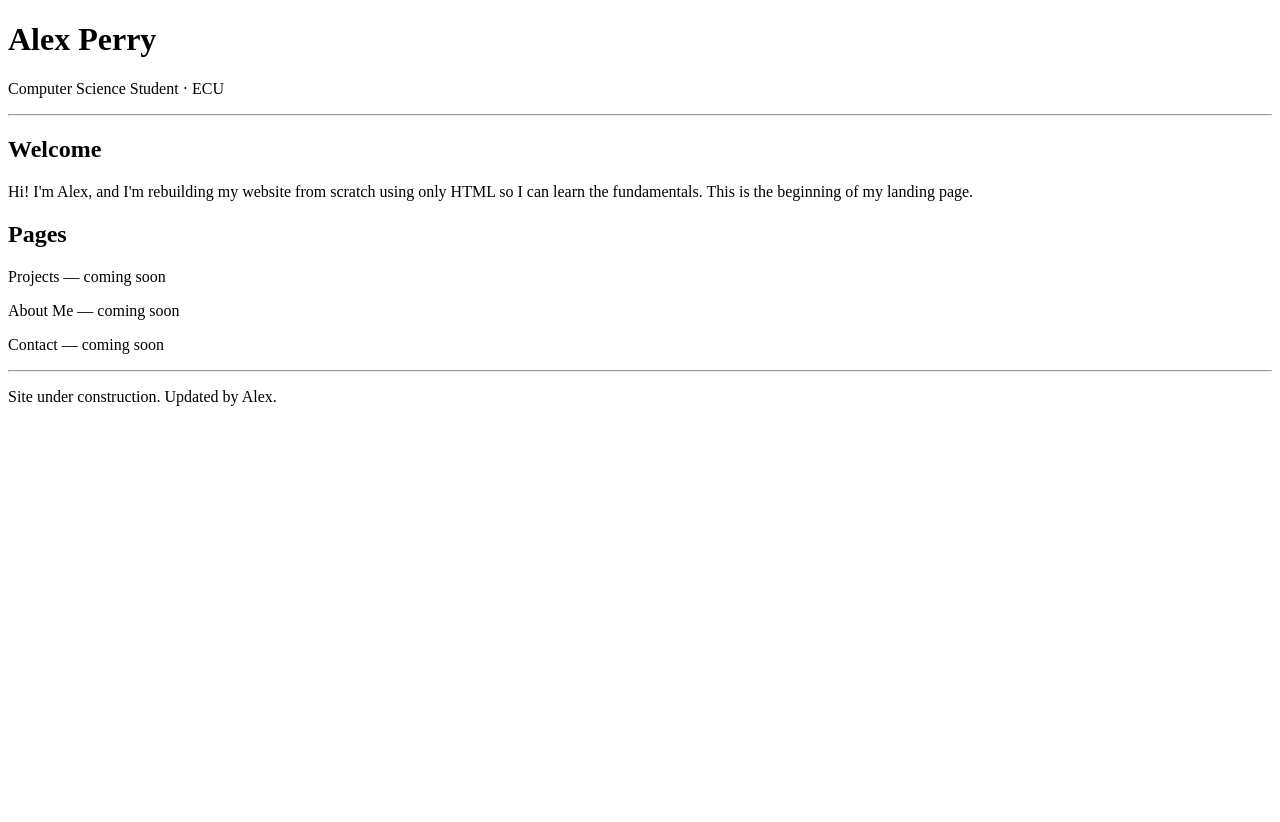
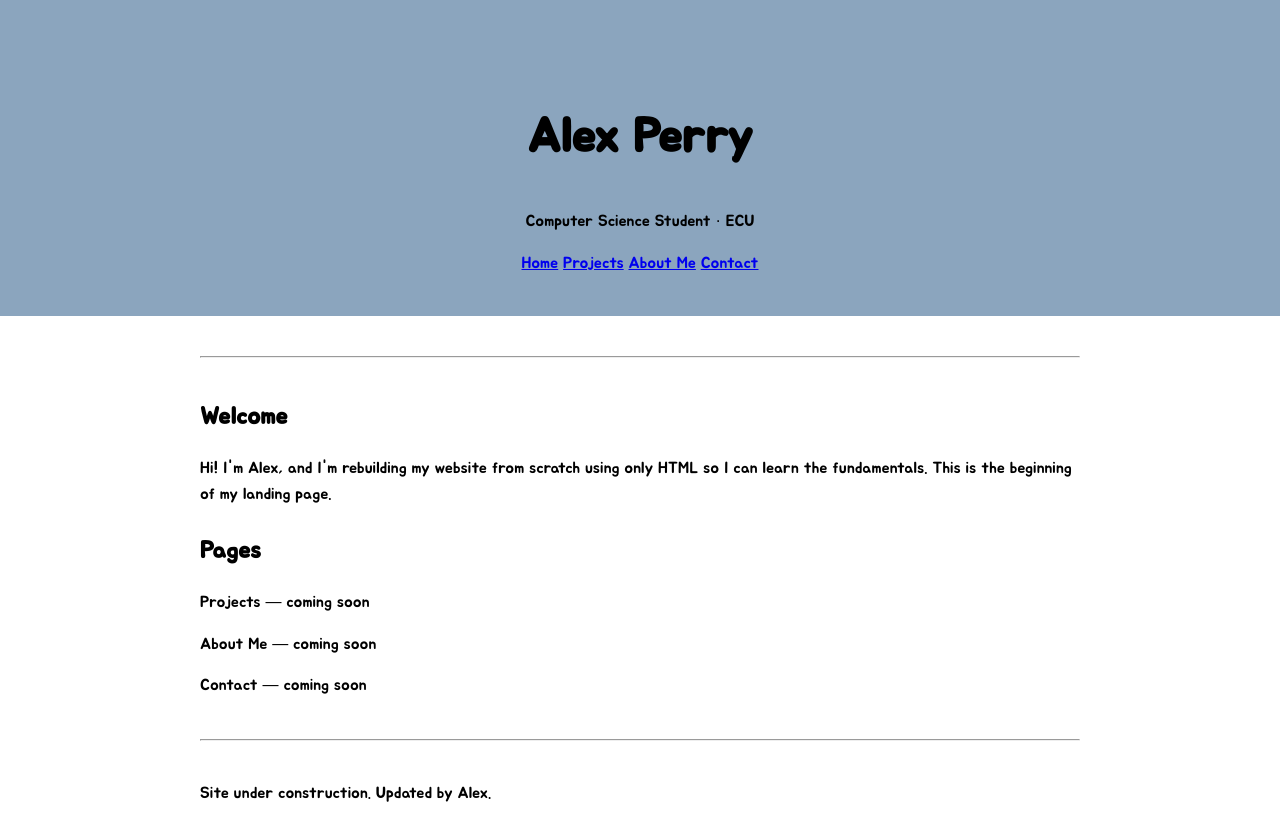
Before and after one commit to alexbperry/alexbperry.github.io, a plain HTML site: page index.html in a window 1280 px wide. Before the commit the page ends 800 px from the top, so only its background shows below. Drawn offline with Linux system fonts and the light colour scheme.

Commit message:
Added nav bar

```diff
--- a/index.html
+++ b/index.html
@@ -3,13 +3,30 @@
 <head>
     <meta charset="UTF-8">
     <title>Alex Perry</title>
+
+    <!--Google Font-->
+   <link href="https://fonts.googleapis.com/css2?family=Jua&display=swap" rel="stylesheet">
+
+    <link rel="stylesheet" href="style.css">
 </head>
 
 <body>
+    <div class="header">
+        <h1>Alex Perry</h1>
+        <p>Computer Science Student · ECU</p>
 
-    <h1>Alex Perry</h1>
-    <p>Computer Science Student · ECU</p>
+        <nav>
+            <a href="index.html">Home</a>
+            <a href="projects.html">Projects</a>
+            <a href="about.html">About Me</a>
+            <a href="contact.html">Contact</a>
+        </nav>
 
+    </div>
+
+
+
+    <div class="container">
     <hr>
 
     <h2>Welcome</h2>
@@ -27,5 +44,7 @@
 
     <p>Site under construction. Updated by Alex.</p>
 
+</div>
+
 </body>
 </html>
```
